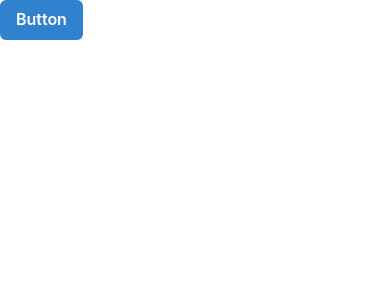
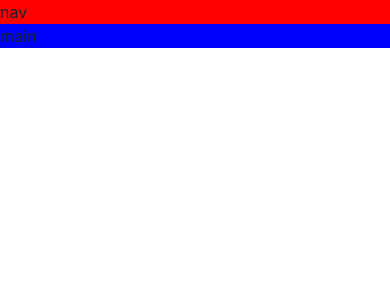
Before and after one commit to zin8Eddine/game-hub, a React (Vite) app: page / in a window 390 px wide. Shown: the top 300 px of the page. Built offline with nearby package versions, Linux system fonts and the light colour scheme.

Commit message:
Build responsive layout

```diff
--- a/src/App.tsx
+++ b/src/App.tsx
@@ -1,8 +1,25 @@
-import { Button, ButtonGroup } from "@chakra-ui/react";
+import { Grid, GridItem, Show } from "@chakra-ui/react";
 function App() {
   return (
     <>
-      <Button colorScheme="blue">Button</Button>
+      <Grid
+        templateAreas={{
+          base: `"nav" "main"`,
+          lg: `"nav nav" "asid main"`,
+        }}
+      >
+        <GridItem area={"nav"} bg="red">
+          nav
+        </GridItem>
+        <Show above="lg">
+          <GridItem area={"asid"} bg="yellow">
+            asid
+          </GridItem>
+        </Show>
+        <GridItem area={"main"} bg="blue">
+          main
+        </GridItem>
+      </Grid>
     </>
   );
 }
```
